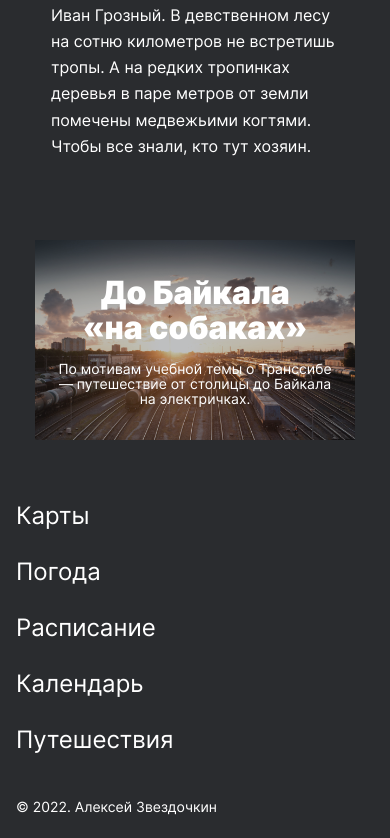
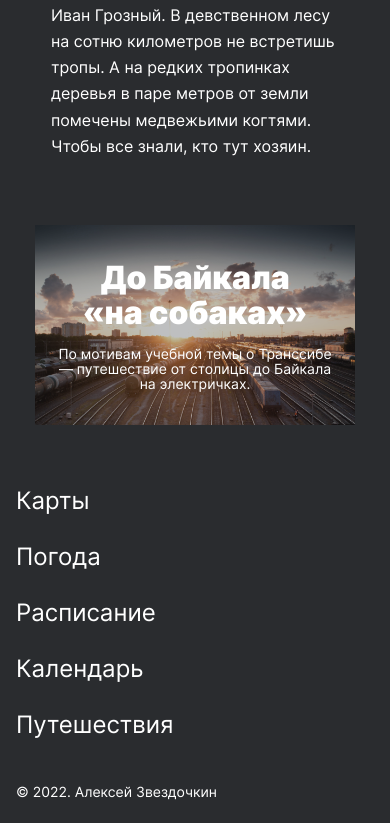
Before and after one commit to glueestain/russian-travel, a plain HTML site: page index.html in a window 390 px wide. Shown: the part 9515-10353 px from the top of the page. Drawn offline with Linux system fonts and the light colour scheme.

Commit message:
обновил

```diff
--- a/blocks/cover/cover.css
+++ b/blocks/cover/cover.css
@@ -26,30 +26,16 @@
     opacity: 0.8;
 }
 
-
-
-@media screen and (max-width: 1024px) {
-    .cover {
-        max-width: 1024px;
-    }
-}
-
 @media screen and (max-width: 1024px) {
     .cover {
         margin: 88px auto;
-    }
-}
-
-
-@media screen and (max-width: 685px) {
-    .cover {
-        margin: 81px auto 64px;
-        max-width: 320px;
+        max-width: 1024px;
     }
 }
 
 @media screen and (max-width: 685px) {
     .cover {
+        margin: 66px auto 64px;
         max-width: 320px;
     }
 }
```
